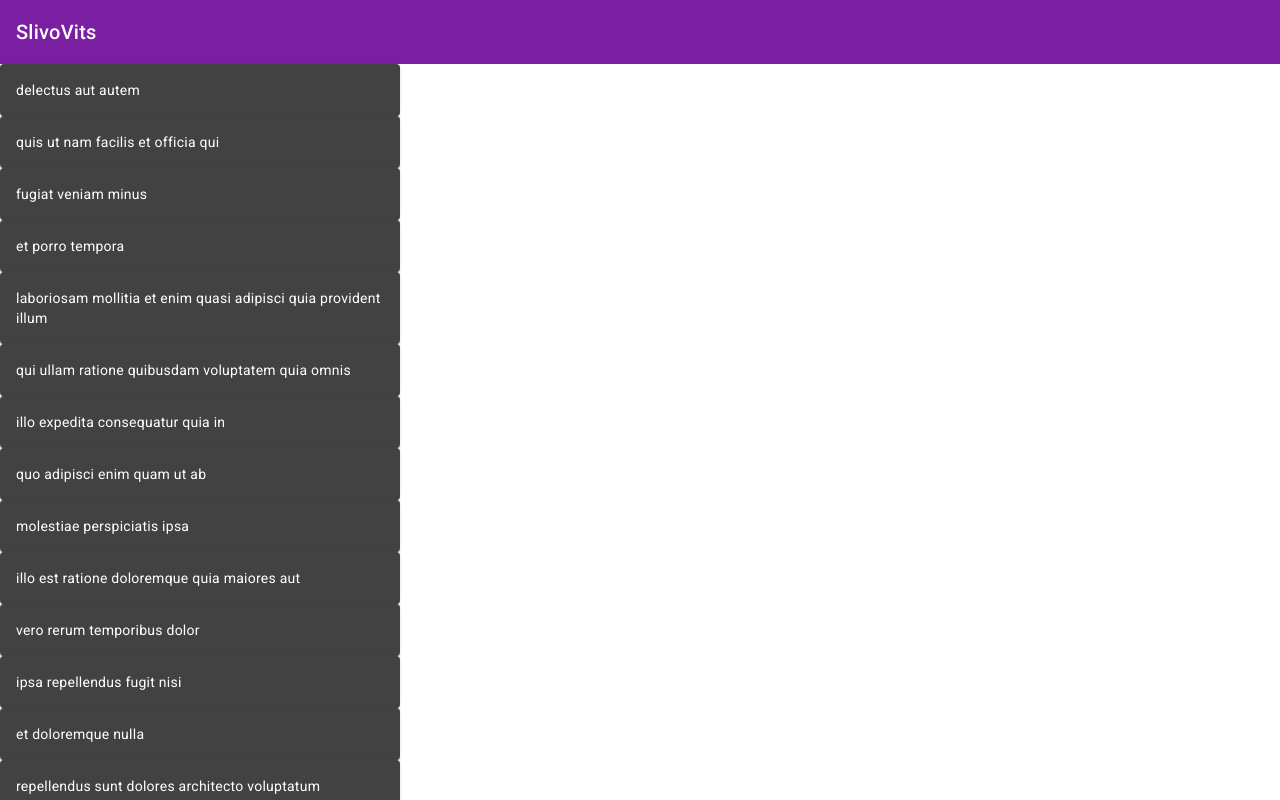
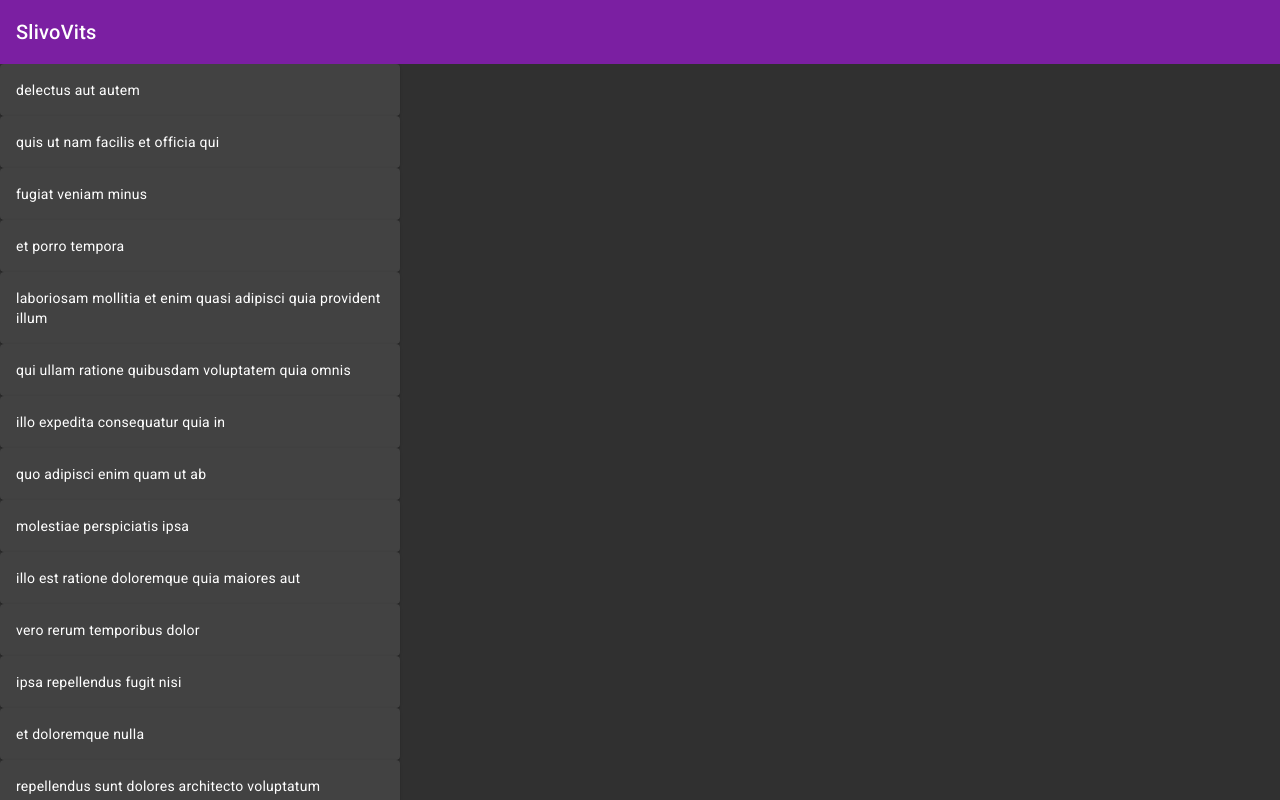
Before and after one commit to dev-evgeni/slivovits, an Angular app: page / in a window 1280 px wide. Shown: the top 800 px of the page. Built offline with nearby package versions, Linux system fonts and the light colour scheme.

Commit message:
Added sidenav

```diff
--- a/src/app/app.component.html
+++ b/src/app/app.component.html
@@ -1,6 +1,9 @@
 <mat-toolbar color="primary">
   <span>SlivoVits</span>
 </mat-toolbar>
+
+<mat-drawer-container class="example-container" autosize>
+  <div class="example-sidenav-content">
     <mat-card *ngFor="let datum of data" class="example-card">
       <mat-card-content>
         <p>
@@ -8,3 +11,5 @@
         </p>
       </mat-card-content>
     </mat-card>
+  </div>
+</mat-drawer-container>
--- a/src/app/app.module.ts
+++ b/src/app/app.module.ts
@@ -7,7 +7,7 @@ import { BrowserAnimationsModule } from '@angular/platform-browser/animations';
 import { MatToolbarModule } from '@angular/material/toolbar';
 import { HttpClientModule } from "@angular/common/http";
 import { MatCardModule } from '@angular/material/card';
-
+import { MatSidenavModule } from '@angular/material/sidenav';
 
 @NgModule({
   declarations: [
@@ -19,7 +19,8 @@ import { MatCardModule } from '@angular/material/card';
     BrowserAnimationsModule,
     MatToolbarModule,
     HttpClientModule,
-    MatCardModule
+    MatCardModule,
+    MatSidenavModule
   ],
   providers: [],
   bootstrap: [AppComponent]
```
Lines whose indentation alone changed are shown as unchanged.
